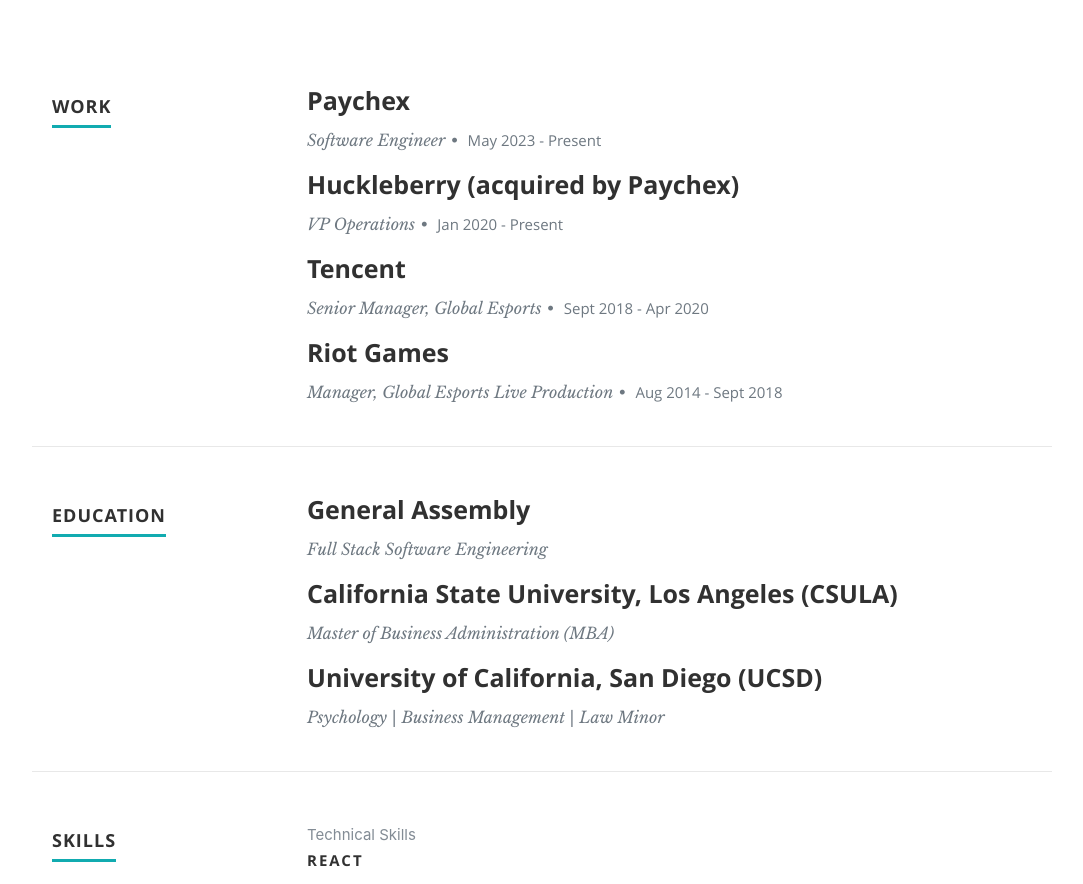
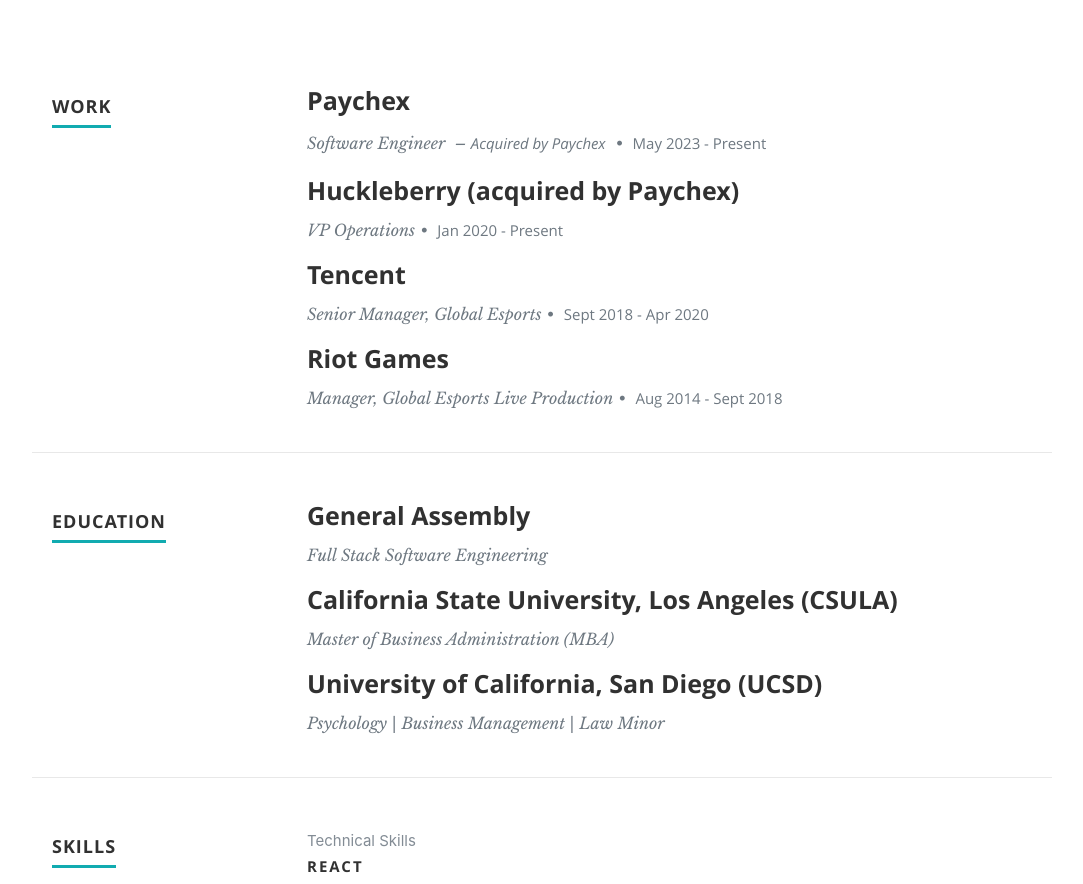
Before and after one commit to antonyyu-com/antonyyu-com, a React (Create React App) app: page / in a window 1280 px wide. Shown: the part 1440-2324 px from the top of the page, without its empty margins (98-1181 px from the left). Built offline with nearby package versions, Linux system fonts and the light colour scheme.

Commit message:
updated styling for subtitle

```diff
--- a/src/components/Resume.js
+++ b/src/components/Resume.js
@@ -18,6 +18,7 @@
                         <h3>{item.CompanyName}</h3>
                         <p className='info'>
                           {item.Title}
+                          {item.Subtitle && <span> – <em>{item.Subtitle}</em></span>}
                           <span>&bull;</span> <em className='date'>{item.StartMonth} {item.StartYear} - {item.EndMonth} {item.EndYear}</em>
                         </p>
                         <p>
--- a/src/resumeData.js
+++ b/src/resumeData.js
@@ -25,6 +25,7 @@
   work: [
     {
       CompanyName: 'Paychex',
+      Subtitle: 'Acquired by Paychex',
       Title: 'Software Engineer',
       StartMonth: 'May',
       StartYear: '2023',
```
